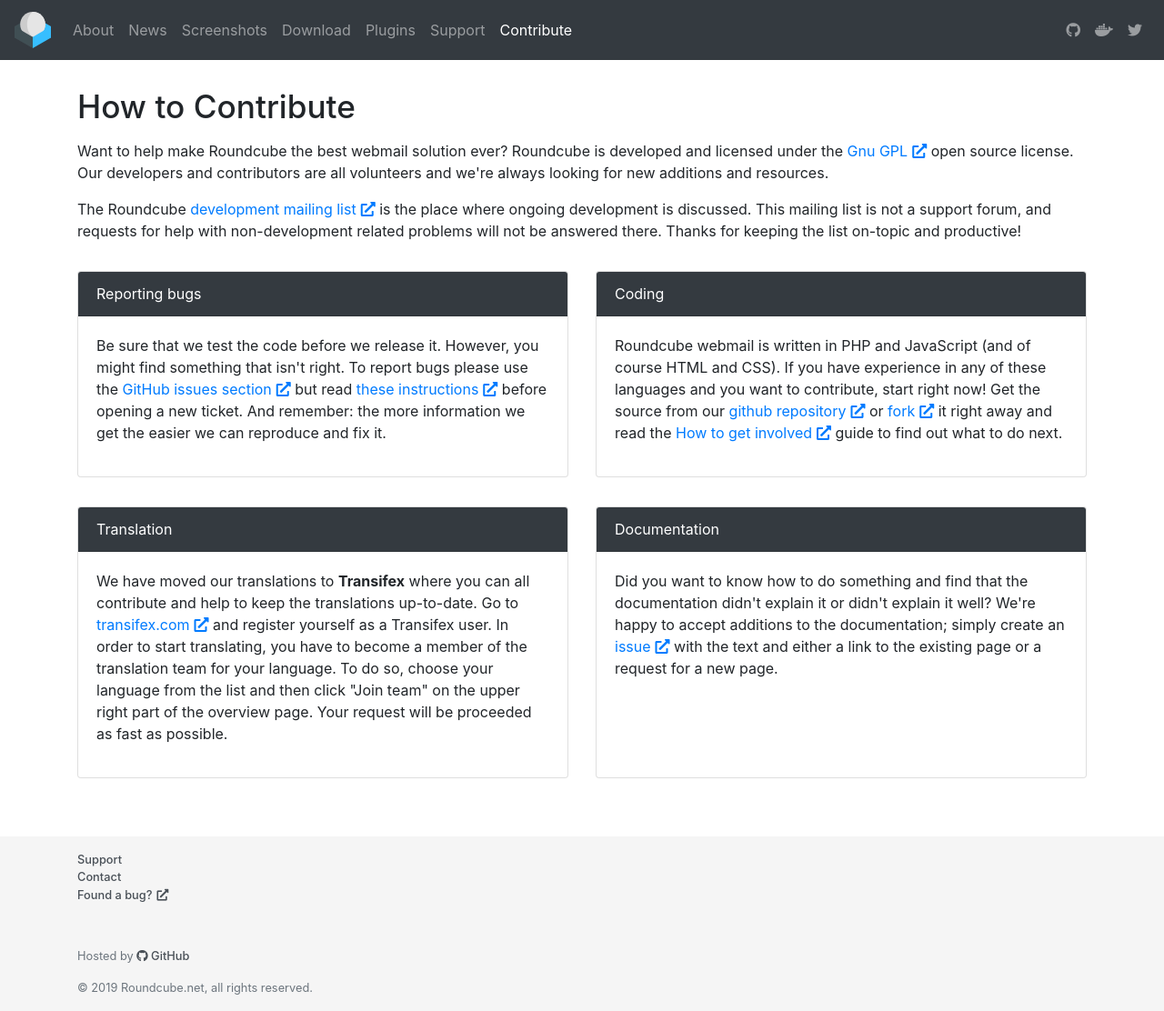
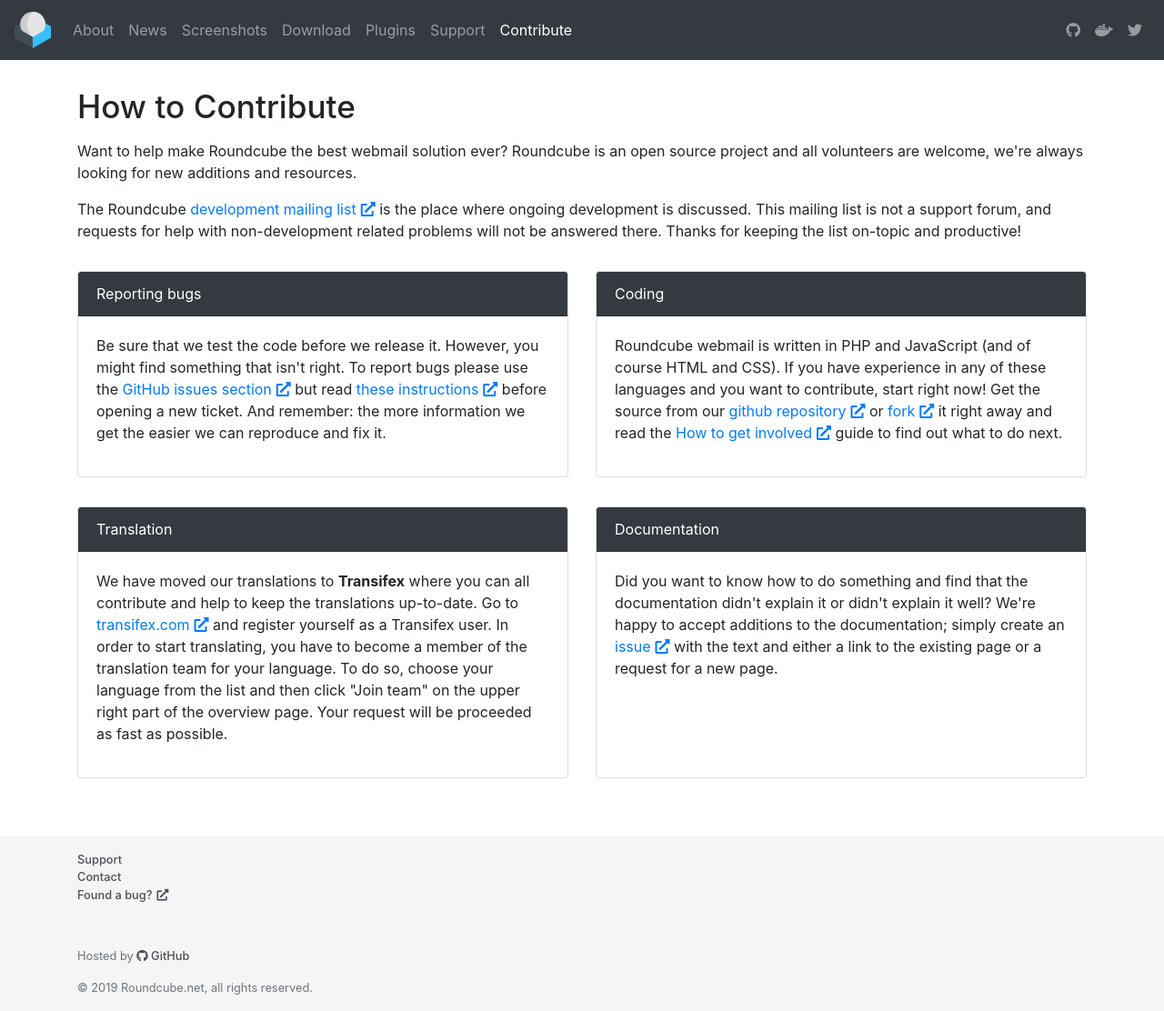
Before and after one commit to roundcube/roundcube.github.com, a Jekyll site: the page built from contribute/index.html, in a window 1280 px wide and 1112 px high. Shown: the whole window at 91% size. Built offline with Jekyll 4.4.1, drawn with Linux system fonts in a browser that asks for light colours; nearby versions of some CDN libraries; comment, search, counter and statistics services are not loaded.

Commit message:
text change on contribute page

```diff
--- a/contribute/index.html
+++ b/contribute/index.html
@@ -5,9 +5,7 @@
 ---
 <h1>How to Contribute</h1>
 
-<p>Want to help make Roundcube the best webmail solution ever? Roundcube is developed and licensed under the
-<a href="https://www.gnu.org/licenses/licenses.html#GPL" class="rc-icon external-link" target="_blank">Gnu GPL</a> open source license. Our developers and
-contributors are all volunteers and we're always looking for new additions and resources.</p>
+<p>Want to help make Roundcube the best webmail solution ever? Roundcube is an open source project and all volunteers are welcome, we're always looking for new additions and resources.</p>
 
 <p>The Roundcube <a href="http://lists.roundcube.net/dev" class="rc-icon external-link" target="_blank">development mailing list</a> is the place where ongoing development is discussed.
 This mailing list is not a support forum, and requests for help with non-development related problems will not be answered there.
```
